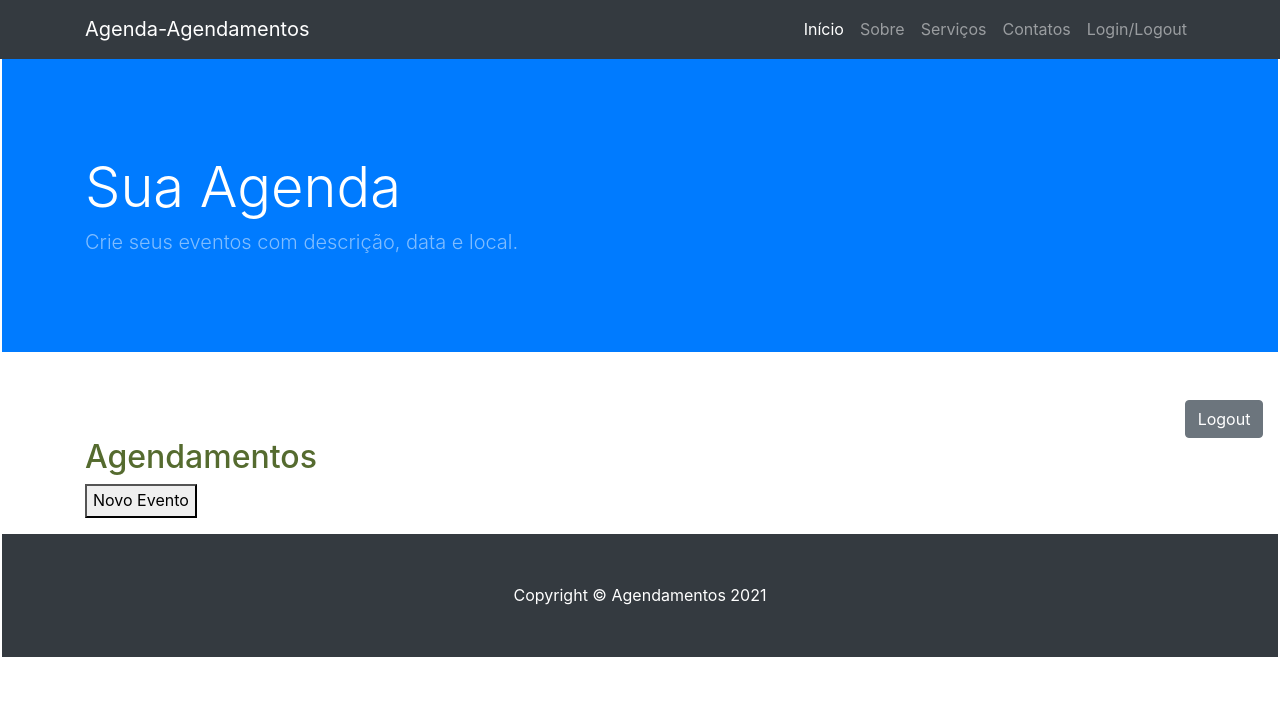
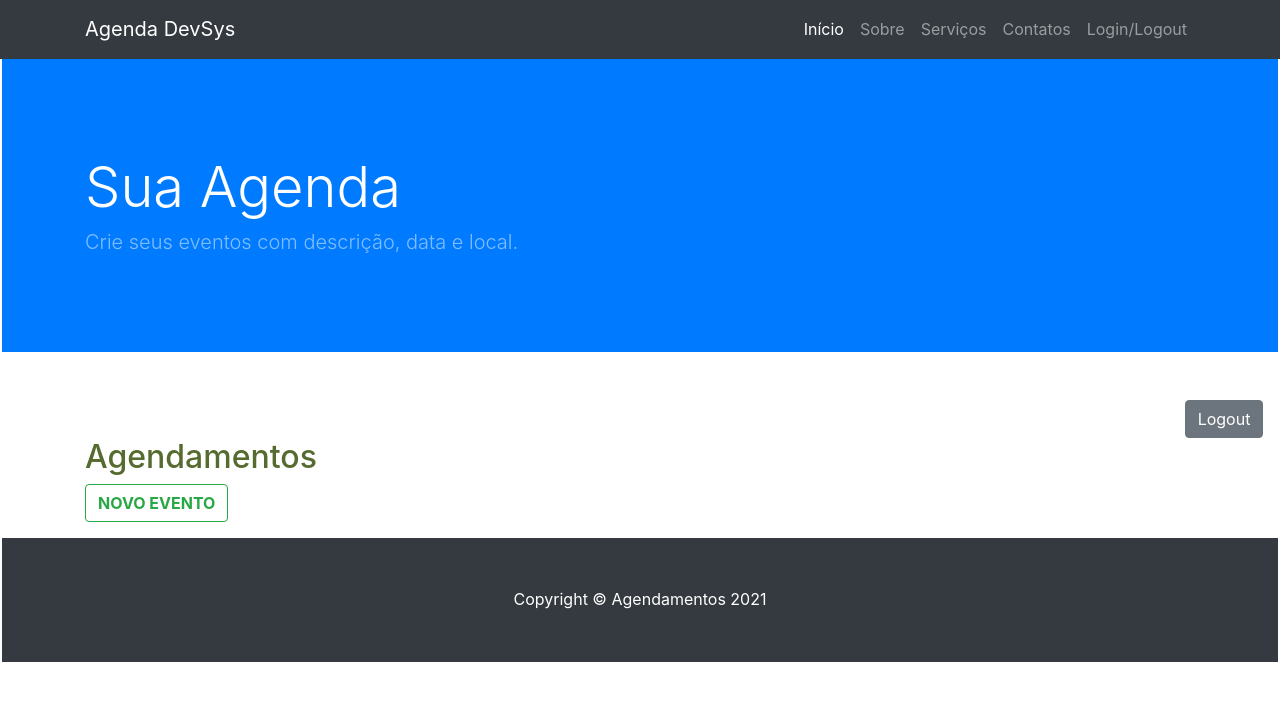
Before and after one commit to sistemadevsys/Agenda, a Django app: page /agenda/ in a window 1280 px wide. Shown: the top 701 px of the page. Run offline with Django 3.2, Linux system fonts and the light colour scheme; the visitor is signed in with stand-in values (Sample User, id 1); data that the repository does not hold is empty; some libraries are stand-ins or nearby versions.

Commit message:
Atualizando templates

```diff
--- a/core/templates/agenda.html
+++ b/core/templates/agenda.html
@@ -7,7 +7,7 @@
 
     <h2><font color="DarkOliveGreen	">Agendamentos</font></h2>
     <a href="evento/">
-      <button type="button">Novo Evento</button>
+      <button type="submit" class="btn btn-outline-success my-2 my-sm-0"><b>NOVO EVENTO</b></button>
     </a>
     <ul style="font-size: 20px">
         {% for evento in eventos %}
@@ -20,10 +20,11 @@
               {{ evento.titulo  }} - {{  evento.get_data_evento }}
               <!-- vai para o html evento.html com o id do evento-->
               <a href="evento/?id={{ evento.id }}" style="text-decoration:none">
-                <button type="button">Editar</button>
+                <button type="submit" class="btn btn-outline-primary my-2 my-sm-0">Editar</button>
               </a>
+
               <a href="evento/delete/{{ evento.id }}/">
-                <button type="button">Deletar</button>
+                <button type="submit" class="btn btn-outline-danger my-2 my-sm-0" onclick="return confirm('Tem certeza que deseja deletar esse registro?');">Excluir</button>
               </a>
             </div>
           </li>
--- a/core/templates/base.html
+++ b/core/templates/base.html
@@ -16,7 +16,7 @@
   <!-- Custom styles for this template -->
   <link href="{% static 'css/business-frontpage.css' %}" rel="stylesheet">
 
-  <title>Agenda</title>
+  <title>DevSys Agenda</title>
   <link rel="icon" href="../static/images/calendar_view_day.png">
 
 
@@ -27,7 +27,7 @@
   <!-- Navigation -->
   <nav class="navbar navbar-expand-lg navbar-dark bg-dark fixed-top">
     <div class="container">
-      <a class="navbar-brand" href="{% url 'home' %}">Agenda-Agendamentos</a>
+      <a class="navbar-brand" href="{% url 'home' %}">Agenda DevSys</a>
       <button class="navbar-toggler" type="button" data-toggle="collapse" data-target="#navbarResponsive" aria-controls="navbarResponsive" aria-expanded="false" aria-label="Toggle navigation">
         <span class="navbar-toggler-icon"></span>
       </button>
--- a/core/templates/contact.html
+++ b/core/templates/contact.html
@@ -5,5 +5,7 @@
 {% endblock header %}
 
 {% block conteudo %}
-Entre em contato conosco por e-mail ou por nossas redes sociais <br> Email: c-costa-@outlook.com
+Entre em contato conosco
+<br> E-mail: contato@devsys.com.br
+<br> Site: www.devsys.com.br
 {% endblock conteudo %}
--- a/core/templates/evento.html
+++ b/core/templates/evento.html
@@ -24,9 +24,9 @@
     <br>
     <textarea name="local_evento" rows="2" cols="35">{{ evento.local_evento }}</textarea>
     <br> <br>
-    <button type="submit">Salvar</button>
+    <button type="submit" class="btn btn-outline-success my-2 my-sm-0"><b>Salvar</b></button>
     <a href="/">
-        <button type="button">Cancelar</button>
+        <button type="submit" class="btn btn-outline-danger my-2 my-sm-0">Cancelar</button>
     </a>
 </form>
 {% endblock %}
```
